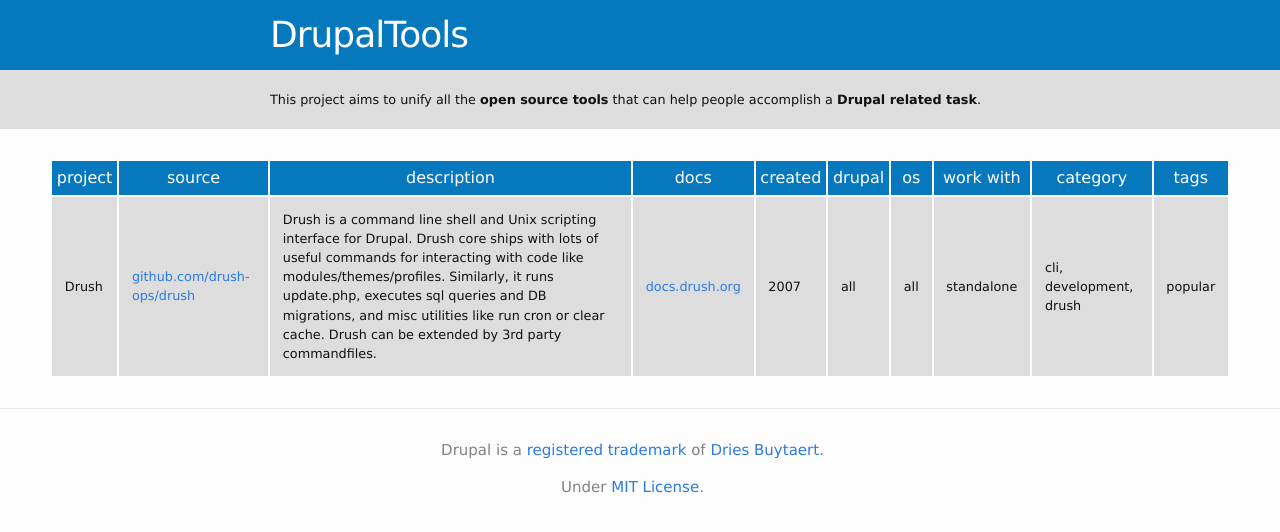
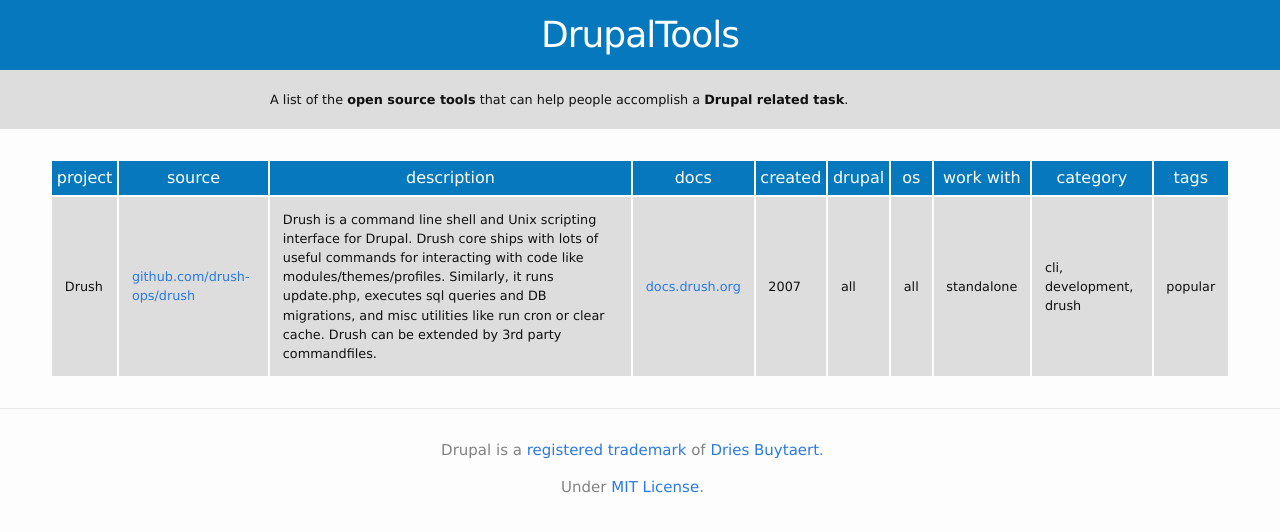
Before and after one commit to drupaltools/drupaltools.github.io, a Jekyll site: the page built from index.html, in a window 1280 px wide. Shown: the top 532 px of the page. Built offline with Jekyll 4.4.1, drawn with Linux system fonts in a browser that asks for light colours; some of the changed lines change nothing that is shown.

Commit message:
Add better title and ga code

```diff
--- a/_config.yml
+++ b/_config.yml
@@ -8,7 +8,7 @@
 # Site settings
 title: DrupalTools
 email:
-description: "This project aims to unify all the <b>open source tools</b> that can help people accomplish a <b>Drupal related task</b>."
+description: "A list of the <b>open source tools</b> that can help people accomplish a <b>Drupal related task</b>."
 baseurl: "" # the subpath of your site, e.g. /blog
 url: "http://drupaltools.com" # the base hostname & protocol for your site
 copyright: 'Drupal is a <a href="http://drupal.com/trademark">registered trademark</a> of <a href="http://buytaert.net">Dries Buytaert</a>.'
--- a/_includes/footer.html
+++ b/_includes/footer.html
@@ -20,3 +20,14 @@
   </div>
 
 </footer>
+
+<script>
+  (function(i,s,o,g,r,a,m){i['GoogleAnalyticsObject']=r;i[r]=i[r]||function(){
+  (i[r].q=i[r].q||[]).push(arguments)},i[r].l=1*new Date();a=s.createElement(o),
+  m=s.getElementsByTagName(o)[0];a.async=1;a.src=g;m.parentNode.insertBefore(a,m)
+  })(window,document,'script','https://www.google-analytics.com/analytics.js','ga');
+
+  ga('create', 'UA-6649652-57', 'auto');
+  ga('send', 'pageview');
+
+</script>
--- a/_includes/head.html
+++ b/_includes/head.html
@@ -3,7 +3,7 @@
   <meta http-equiv="X-UA-Compatible" content="IE=edge">
   <meta name="viewport" content="width=device-width, initial-scale=1">
 
-  <title>{% if page.title %}{{ page.title }}{% else %}{{ site.title }}{% endif %}</title>
+  <title>Drupaltools | A list of open-source tools used for Drupal related tasks</title>
   <meta name="description" content="{% if page.excerpt %}{{ page.excerpt | strip_html | strip_newlines | truncate: 160 }}{% else %}{{ site.description }}{% endif %}">
 
   <meta charset="utf-8">
--- a/_sass/_layout.scss
+++ b/_sass/_layout.scss
@@ -7,6 +7,7 @@
     color: #fff;
     // Positioning context for the mobile navigation icon
     position: relative;
+    text-align: center;
 }
 
 .site-title {
@@ -15,7 +16,7 @@
     line-height: 70px;
     letter-spacing: -1px;
     margin-bottom: 0;
-    float: left;
+    // float: left;
 
     &,
     &:visited {
```
Also changed, not shown: index.html (+4 -4 lines), LICENSE.md (added).
